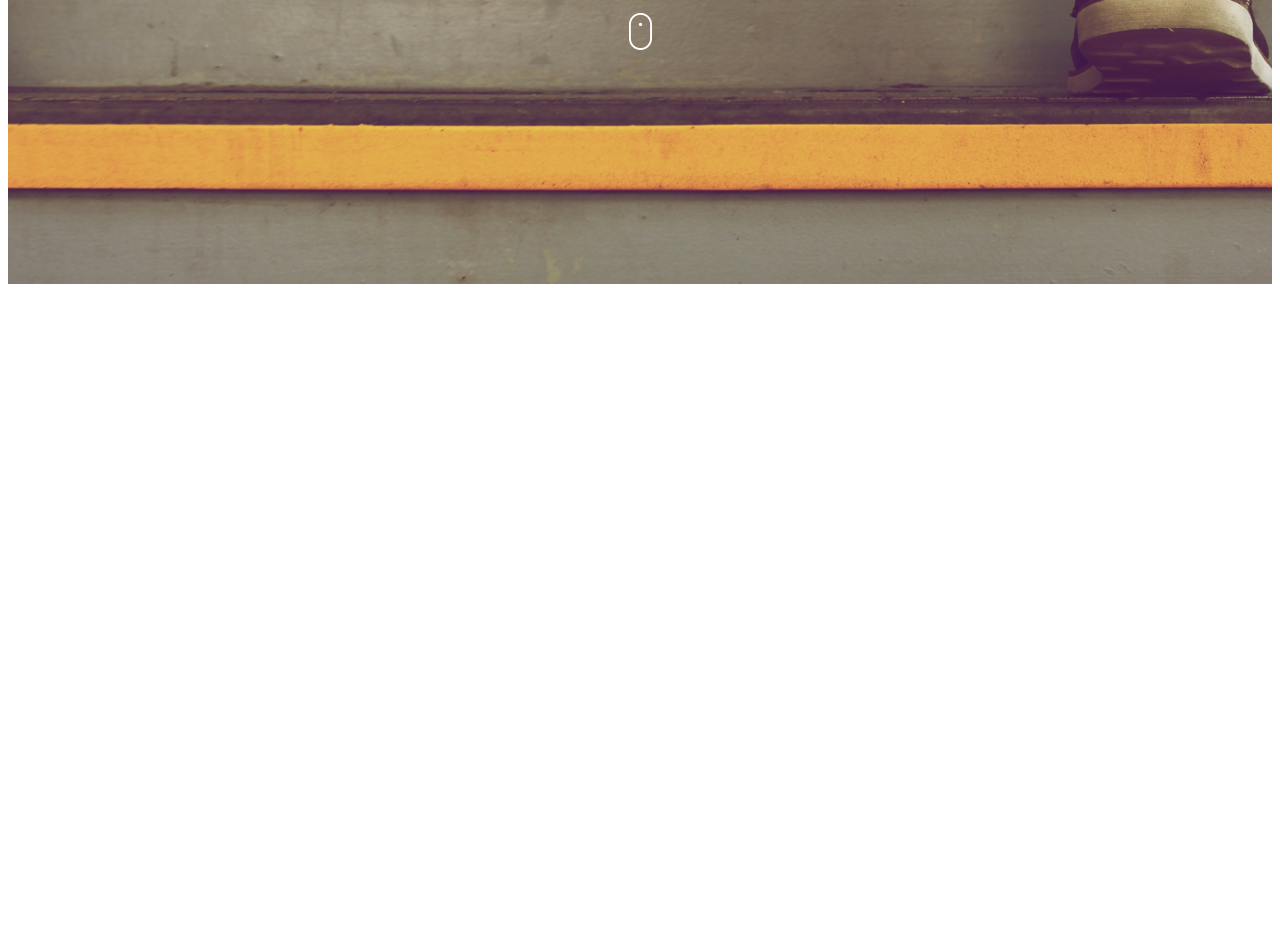
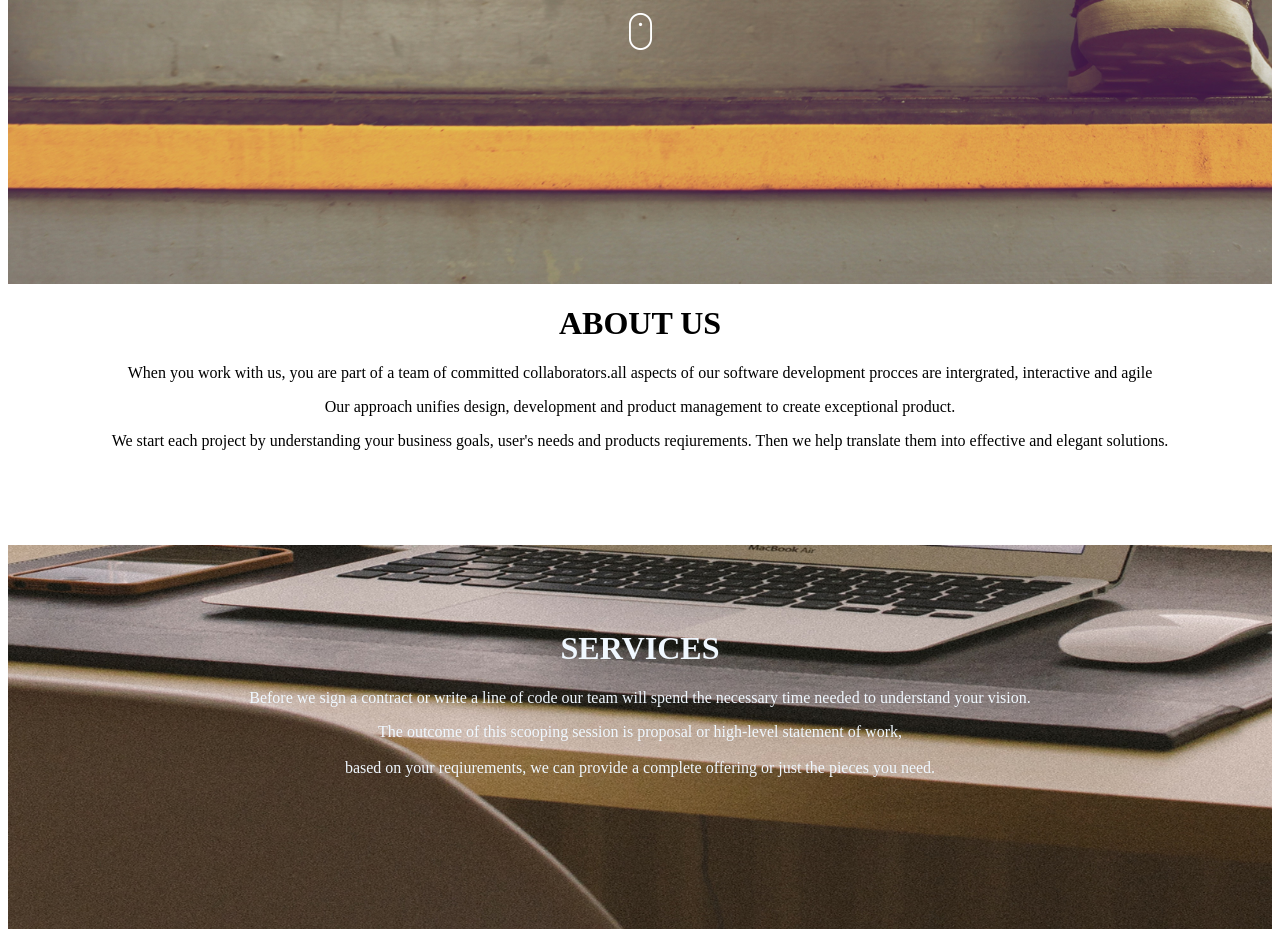
Before and after one commit to DancanOduor/Delani-studio, a plain HTML site: page index.html in a window 1280 px wide. Shown: the part 524-1461 px from the top of the page. Before the commit the page ends 816 px from the top, so only its background shows below. Drawn offline with Linux system fonts and the light colour scheme.

Commit message:
add index.html aboutus, services & styles

```diff
--- a/index.html
+++ b/index.html
@@ -19,3 +19,19 @@
             </div>
         </div>
     </div>
+    <div class="pet">
+
+        <h1>ABOUT US</h1>
+        <p>When you work with us, you are part of a team of committed collaborators.all aspects of our software development procces are intergrated, interactive and agile</p>
+        <p>Our approach unifies design, development and product management to create exceptional product.</p>
+        <p>We start each project by understanding your business goals, user's needs and products reqiurements. Then we help translate them into effective and elegant solutions.</p>
+    </div>
+    <div class="pic">
+        <h1>SERVICES</h1>
+        <p>Before we sign a contract or write a line of code our team will spend the necessary time needed to understand your vision.</p>
+        <p>The outcome of this scooping session is proposal or high-level statement of work,<br><br>
+        based on your reqiurements, we can provide a complete offering or just the pieces you need.</p>
+    </div>
+
+</body>
+</html>
--- a/styles.css
+++ b/styles.css
@@ -11,4 +11,20 @@
   color: aliceblue;
 }
 .home-content h2{
-  font-size: 30px;
+  font-size: 30px;}
+
+  .pet{
+    background-color: white;
+    text-align: center;
+    height: 30vh;
+}
+.pic{
+    text-align: center;
+    background-size: cover;
+    background-image: url("assets/backgrounds/s_image.jpg");
+    height: 40vh;
+    padding-top: 5%;
+    color: aliceblue;
+text-align: center;
+
+}
```
